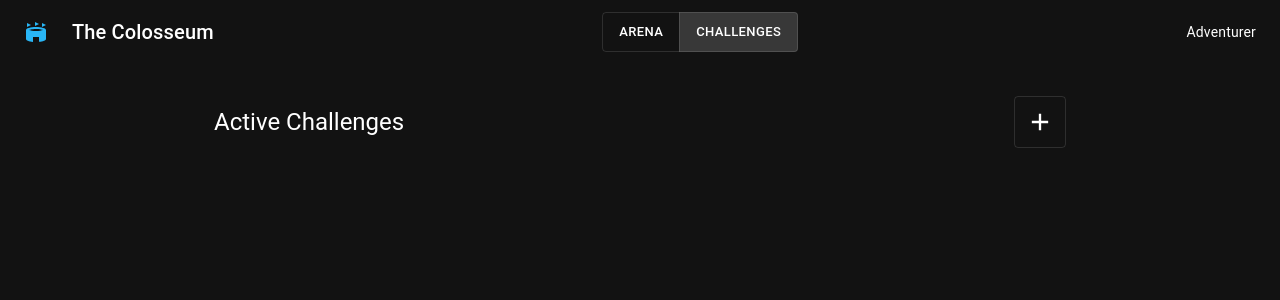
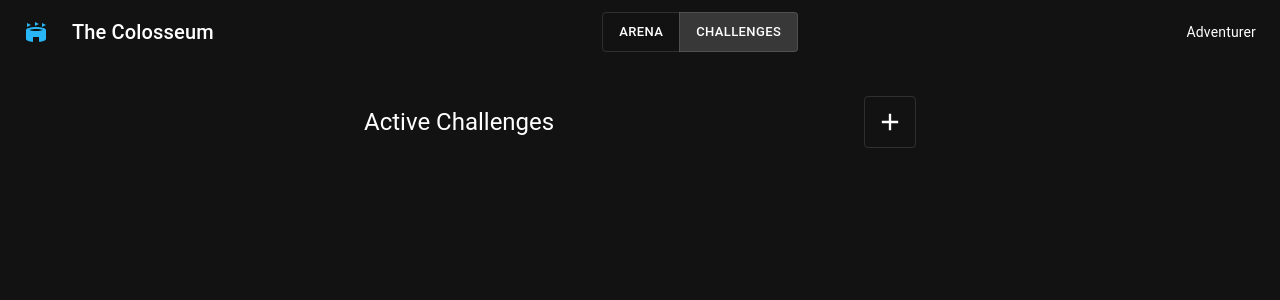
Before and after one commit to alexwaumann/quest-board, a React (Vite) app: page /challenges in a window 1280 px wide. Shown: the top 300 px of the page. Built offline with nearby package versions, Linux system fonts and the light colour scheme.

Commit message:
Change the layout elements in use

```diff
--- a/src/App.tsx
+++ b/src/App.tsx
@@ -1,6 +1,5 @@
 import {
   Box,
-  Container,
   CssBaseline,
   ThemeProvider,
 } from '@mui/material';
@@ -23,7 +22,6 @@ const App = () => {
       <CssBaseline enableColorScheme />
       <TopBar />
       <Box sx={{ p: 4 }}>
-        <Container maxWidth="md">
         <Switch>
           <Route path="/">
             <HomePage />
@@ -33,7 +31,6 @@ const App = () => {
             <ChallengePage />
           </Route>
         </Switch>
-        </Container>
       </Box>
     </ThemeProvider>
   );
--- a/src/pages/ChallengePage.tsx
+++ b/src/pages/ChallengePage.tsx
@@ -1,5 +1,5 @@
 import {
-  Grid,
+  Container,
   Stack,
   ToggleButton,
   Typography,
@@ -17,8 +17,8 @@ const ChallengePage = () => {
   const [openCreateChallengeDialog, setOpenCreateChallengeDialog] = useState<boolean>(false);
 
   return (
-    <Grid container spacing={2}>
-      <Grid item xs={12}>
+    <Container maxWidth="sm">
+      <Stack direction="column" spacing={2}>
         <Stack direction="row" alignItems="center" justifyContent="space-between">
           <Typography variant="h5">Active Challenges</Typography>
           <ToggleButton
@@ -29,38 +29,22 @@ const ChallengePage = () => {
             <Add sx={{ width: 28, height: 28 }} />
           </ToggleButton>
         </Stack>
-      </Grid>
 
-      <Grid container item spacing={2} xs={12} md={6}>
-        {challenges.map((challenge, index) => {
-          if(index >= challenges.length / 2) return null;
-          return (
-            <Grid key={challenge.uid} item xs={12}>
+        <Stack direction="column" spacing={2}>
+          {challenges.map((challenge, index) => {
+            return (
               <ChallangeCard
+                key={challenge.uid}
                 challenge={challenge}
                 objectives={objectives.filter((objective) => objective.challengeUid === challenge.uid)}
               />
-            </Grid>
-          );
-        })}
-      </Grid>
-
-      <Grid container item spacing={2} xs={12} md={6}>
-        {challenges.map((challenge, index) => {
-          if(index < challenges.length / 2) return null;
-          return (
-            <Grid key={challenge.uid} item xs={12}>
-              <ChallangeCard
-                challenge={challenge}
-                objectives={objectives.filter((objective) => objective.challengeUid === challenge.uid)}
-              />
-            </Grid>
-          );
-        })}
-      </Grid>
+            );
+          })}
+        </Stack>
+      </Stack>
 
       <CreateChallengeDialog open={openCreateChallengeDialog} closeFn={() => setOpenCreateChallengeDialog(false)} />
-    </Grid>
+    </Container>
   );
 };
 
--- a/src/pages/HomePage.tsx
+++ b/src/pages/HomePage.tsx
@@ -21,13 +21,14 @@ const HomePage = () => {
   const objectives = useDataStore((state) => state.objectives);
 
   return (
+    <Container maxWidth="md">
       <Grid container spacing={4}>
         <Grid item xs={12}>
           <Typography variant="h6">Dailies</Typography>
         </Grid>
 
         <Grid item xs={12}>
-        <Container maxWidth="xs">
+          <Container maxWidth="sm">
             <Card>
               <CardContent>
                 <Stack direction="column" spacing={2}>
@@ -53,7 +54,6 @@ const HomePage = () => {
         </Grid>
 
         <Grid item xs={12}>
-        <Container maxWidth="md">
           <Card>
             <CardContent>
               <Stack direction="row" justifyContent="space-between">
@@ -87,7 +87,6 @@ const HomePage = () => {
               <Chip label="GOAL: Goal title" />
             </CardContent>
           </Card>
-        </Container>
         </Grid>
 
         <Grid item xs={12}>
@@ -95,7 +94,6 @@ const HomePage = () => {
         </Grid>
 
         <Grid item xs={12}>
-        <Container maxWidth="md">
           <Card>
             <CardContent>
               <Stack direction="row" alignItems="center" justifyContent="space-between">
@@ -132,9 +130,9 @@ const HomePage = () => {
               </Stack>
             </CardContent>
           </Card>
-        </Container>
         </Grid>
       </Grid>
+    </Container>
   );
 };
 
```
Lines whose indentation alone changed are shown as unchanged.
